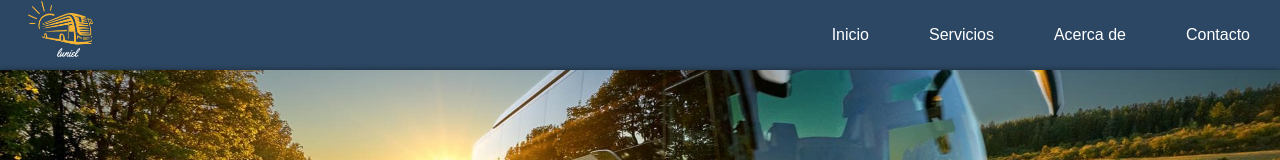
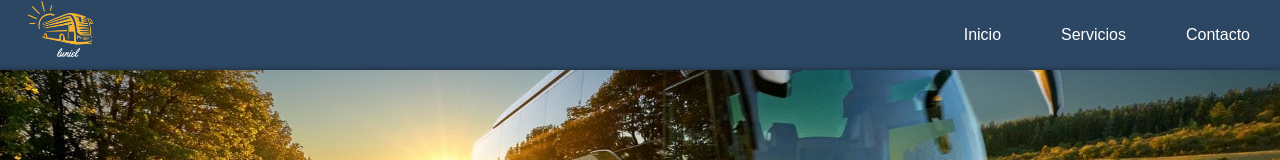
Before and after one commit to Dssancheez/LUNIELX, a plain HTML site: page index.html in a window 1280 px wide. Shown: the top 160 px of the page. Drawn offline with Linux system fonts and the light colour scheme.

Commit message:
index.html

```diff
--- a/index.html
+++ b/index.html
@@ -14,7 +14,6 @@
         <ul class="menu">
             <li><a href="#home">Inicio</a></li>
             <li><a href="#services">Servicios</a></li>
-            <li><a href="#about">Acerca de</a></li>
             <li><a href="#contact">Contacto</a></li>
         </ul>
     </nav>
```
